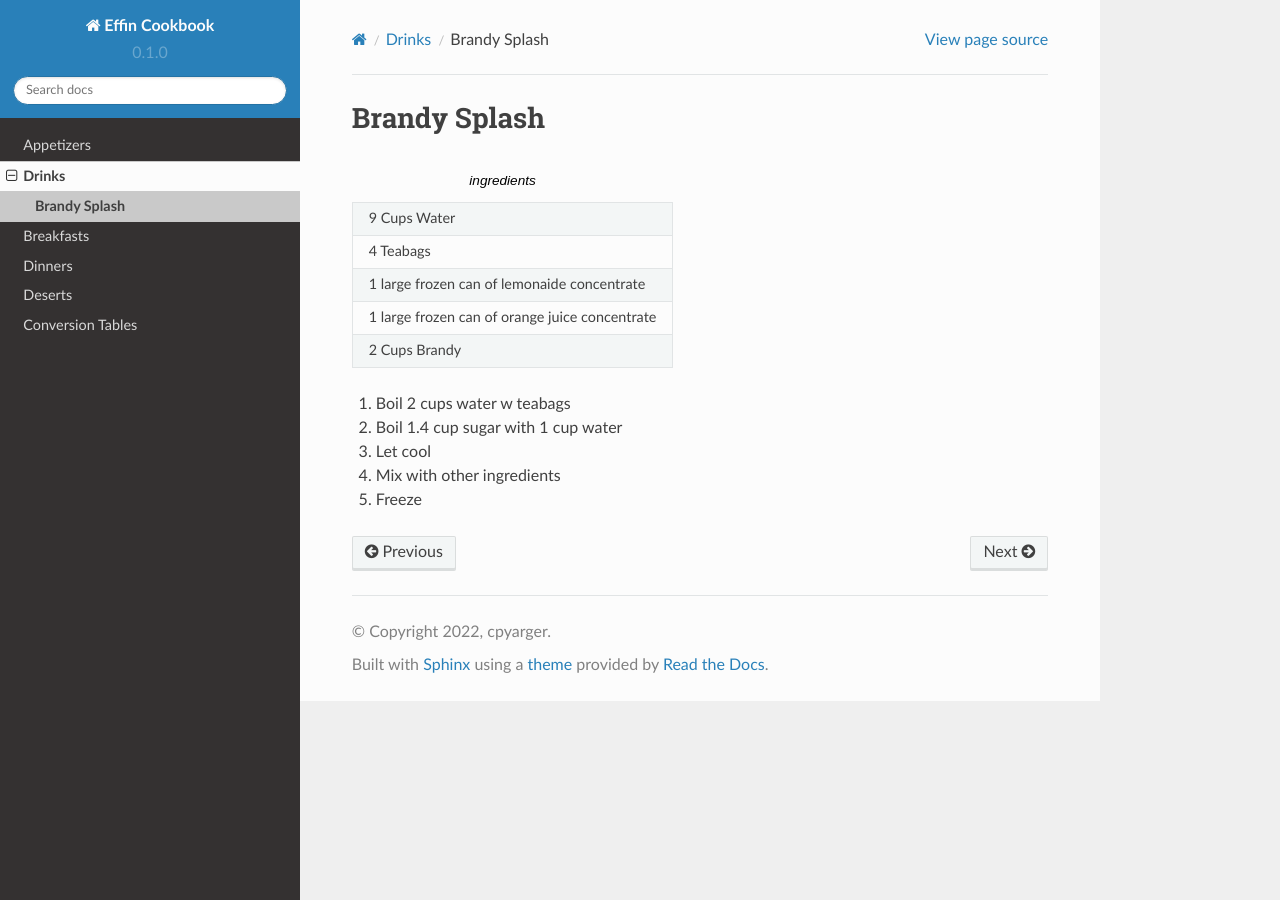
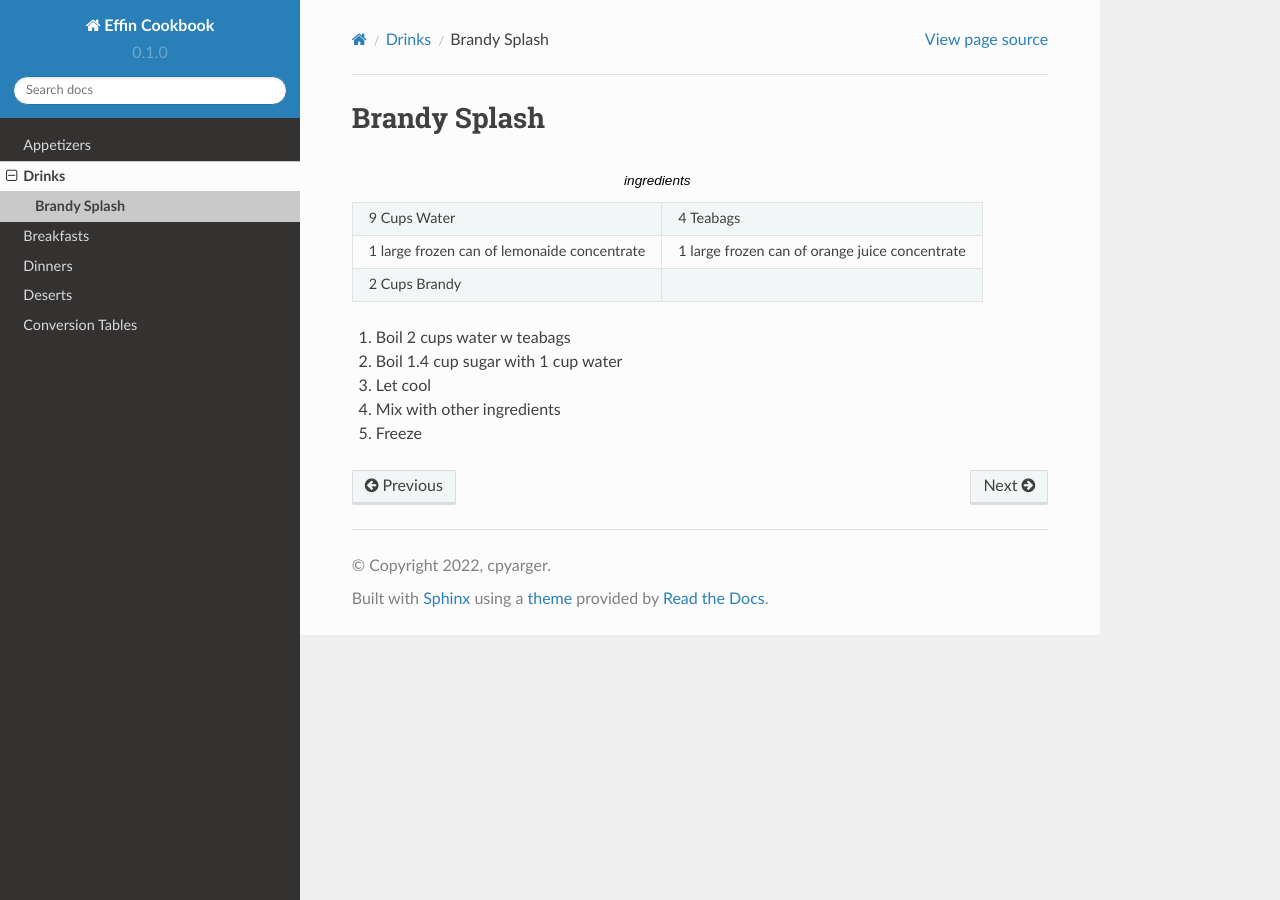
Before and after one commit to cpyarger/Effin-Cookbook, a Sphinx documentation site: the page built from docs/source/drinks/BrandySplash.rst, in a window 1280 px wide. Built offline with Sphinx 7.4.7 and the Read the Docs theme 2.0.0, drawn with Linux system fonts in a browser that asks for light colours.

Commit message:
formatting

```diff
--- a/docs/source/drinks/BrandySplash.rst
+++ b/docs/source/drinks/BrandySplash.rst
@@ -6,11 +6,11 @@ Brandy Splash
    :header-rows: 0
 
    * - 9 Cups Water
-   * - 4 Teabags
+     - 4 Teabags
    * - 1 large frozen can of lemonaide concentrate
-   * - 1 large frozen can of orange juice concentrate
+     - 1 large frozen can of orange juice concentrate
    * - 2 Cups Brandy
-
+     -
 
 1.  Boil 2 cups water w teabags
 2.  Boil 1.4 cup sugar with 1 cup water
```
